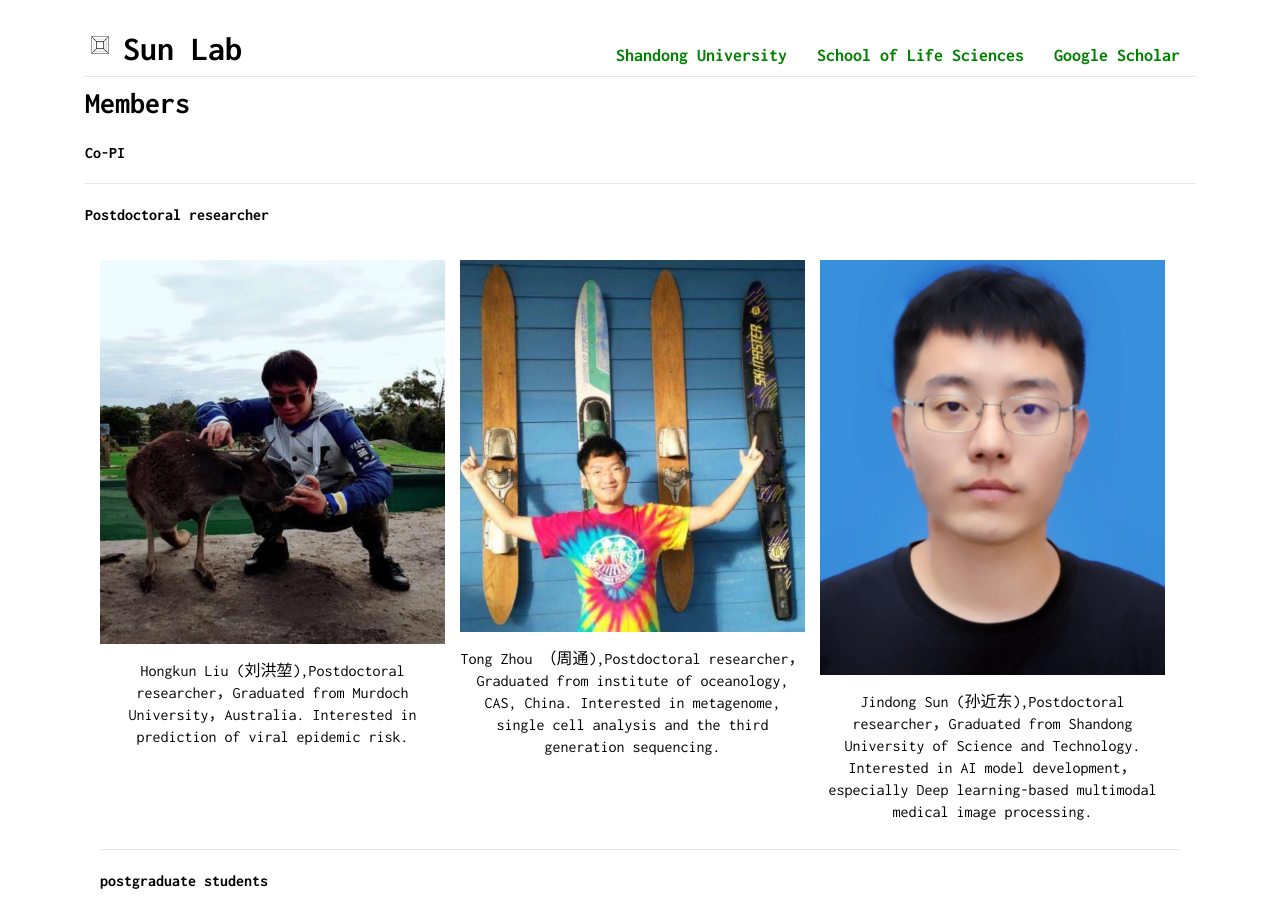
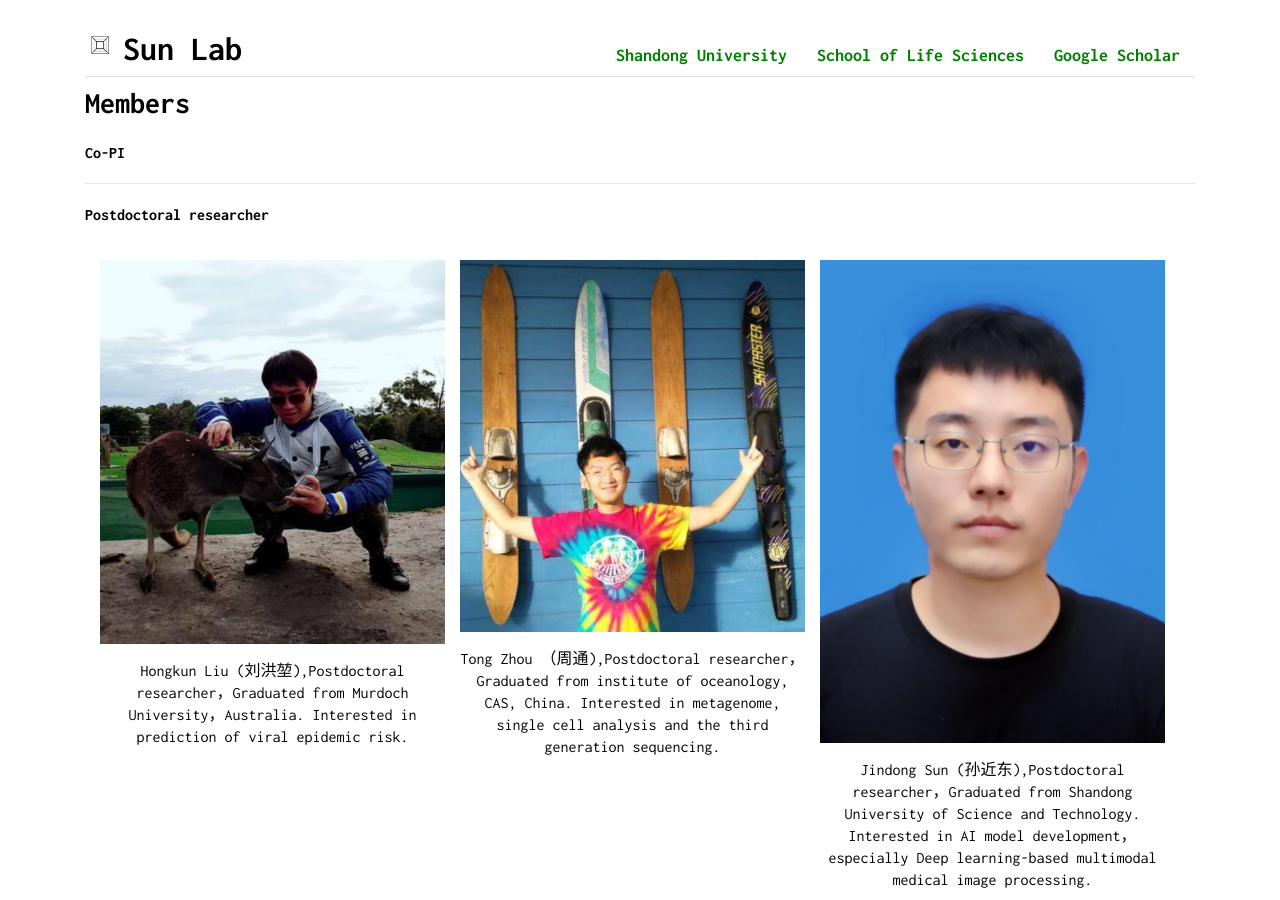
Before and after one commit to sunlei0227/sunlei0227.github.io, a Jekyll site: the page index.html, which Jekyll copies as it is, in a window 1280 px wide and 900 px high, scrolled down 5619 px. Built offline with Jekyll 4.4.1, drawn with Linux system fonts in a browser that asks for light colours; comment, search, counter and statistics services are not loaded.

Commit message:
Update index.html

```diff
--- a/index.html
+++ b/index.html
@@ -551,7 +551,7 @@
                         <p></p>
                         <div class="row">
                             <div class="col-md-12 col-sm-12 col-xs-12" style="padding-left: 0">
-                                <img alt="Jindong Sun (孙近东)" title="Jindong Sun (孙近东)" id="display-picture" src="static/img/jindong2.jpg" />
+                                <img alt="Jindong Sun (孙近东)" title="Jindong Sun (孙近东)" id="display-picture" src="static/img/jindong.jpg" />
                             </div>
                             <div class="col-md-12 col-sm-12 col-xs-12" style="padding-left: 0; text-align: center">
                                 <p>Jindong Sun (孙近东),Postdoctoral researcher，Graduated from Shandong University of Science and Technology. Interested in AI model development，especially Deep learning-based multimodal medical image processing.
```
